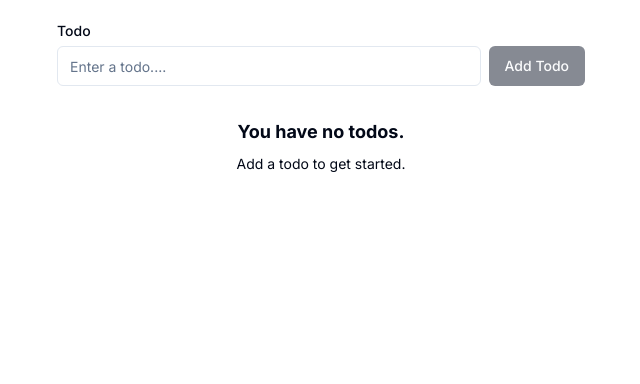
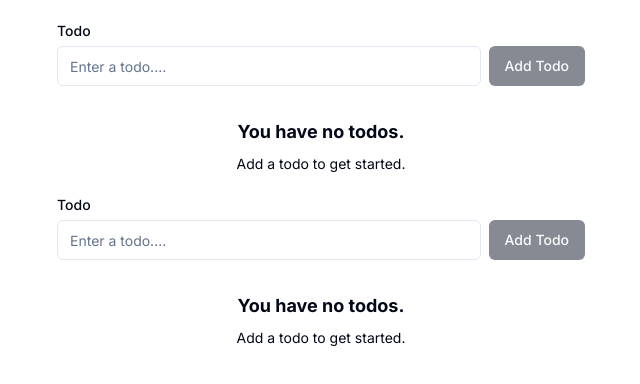
Before and after one commit to michaeleii/next-testing-demo, a Next.js app: page / in a window 1280 px wide. Shown: the top 384 px of the page, without its empty margins (319-959 px from the left). Built offline with nearby package versions, Linux system fonts and the light colour scheme.

Commit message:
create a new useTodoStore instance for each test

```diff
--- a/src/app/page.tsx
+++ b/src/app/page.tsx
@@ -1,9 +1,12 @@
+"use client";
 import TodoApp from "@/components/todo-app";
+import { useTodoStore } from "@/stores/todo";
 
 export default function Home() {
   return (
     <div className="mx-auto max-w-xl p-6">
-      <TodoApp />
+      <TodoApp useTodoStore={useTodoStore} />
+      <TodoApp useTodoStore={useTodoStore} />
     </div>
   );
 }
--- a/src/components/todo-app.tsx
+++ b/src/components/todo-app.tsx
@@ -1,12 +1,18 @@
+import { StoreApi, UseBoundStore } from "zustand";
 import TodoForm from "./todo-form";
 import TodoList from "./todo-list";
+import { TodoListState } from "@/stores/todo";
 
-export default function TodoApp() {
+export default function TodoApp({
+  useTodoStore,
+}: {
+  useTodoStore: UseBoundStore<StoreApi<TodoListState>>;
+}) {
   return (
     <div className="space-y-2">
-      <TodoForm />
+      <TodoForm useTodoStore={useTodoStore} />
       <div>
-        <TodoList />
+        <TodoList useTodoStore={useTodoStore} />
       </div>
     </div>
   );
--- a/src/components/todo-list.tsx
+++ b/src/components/todo-list.tsx
@@ -1,9 +1,15 @@
 "use client";
-import { useTodoStore } from "@/stores/todo";
+import { TodoListState } from "@/stores/todo";
 import TodoItem from "./todo-item";
+import { StoreApi, UseBoundStore } from "zustand";
 
-export default function TodoList() {
+export default function TodoList({
+  useTodoStore,
+}: {
+  useTodoStore: UseBoundStore<StoreApi<TodoListState>>;
+}) {
   const todos = useTodoStore((s) => s.todos);
+
   return (
     <div className="space-y-2">
       {todos.length === 0 ? (
@@ -12,7 +18,9 @@ export default function TodoList() {
           <div className="text-sm">Add a todo to get started.</div>
         </div>
       ) : (
-        todos.map((todo) => <TodoItem key={todo.id} todo={todo} />)
+        todos.map((todo) => (
+          <TodoItem key={todo.id} todo={todo} useTodoStore={useTodoStore} />
+        ))
       )}
     </div>
   );
--- a/src/stores/todo.ts
+++ b/src/stores/todo.ts
@@ -5,7 +5,7 @@ export interface Todo {
   task: string;
 }
 
-interface TodoListState {
+export interface TodoListState {
   todos: Todo[];
   addTodo: (todo: Todo) => void;
   removeTodo: (todo: Todo) => void;
```
Also changed, not shown: src/components/todo-form.tsx (+7 -2 lines), src/components/todo-item.tsx (+9 -2 lines), 1 other file (tests, documents, lock files or other folders).
